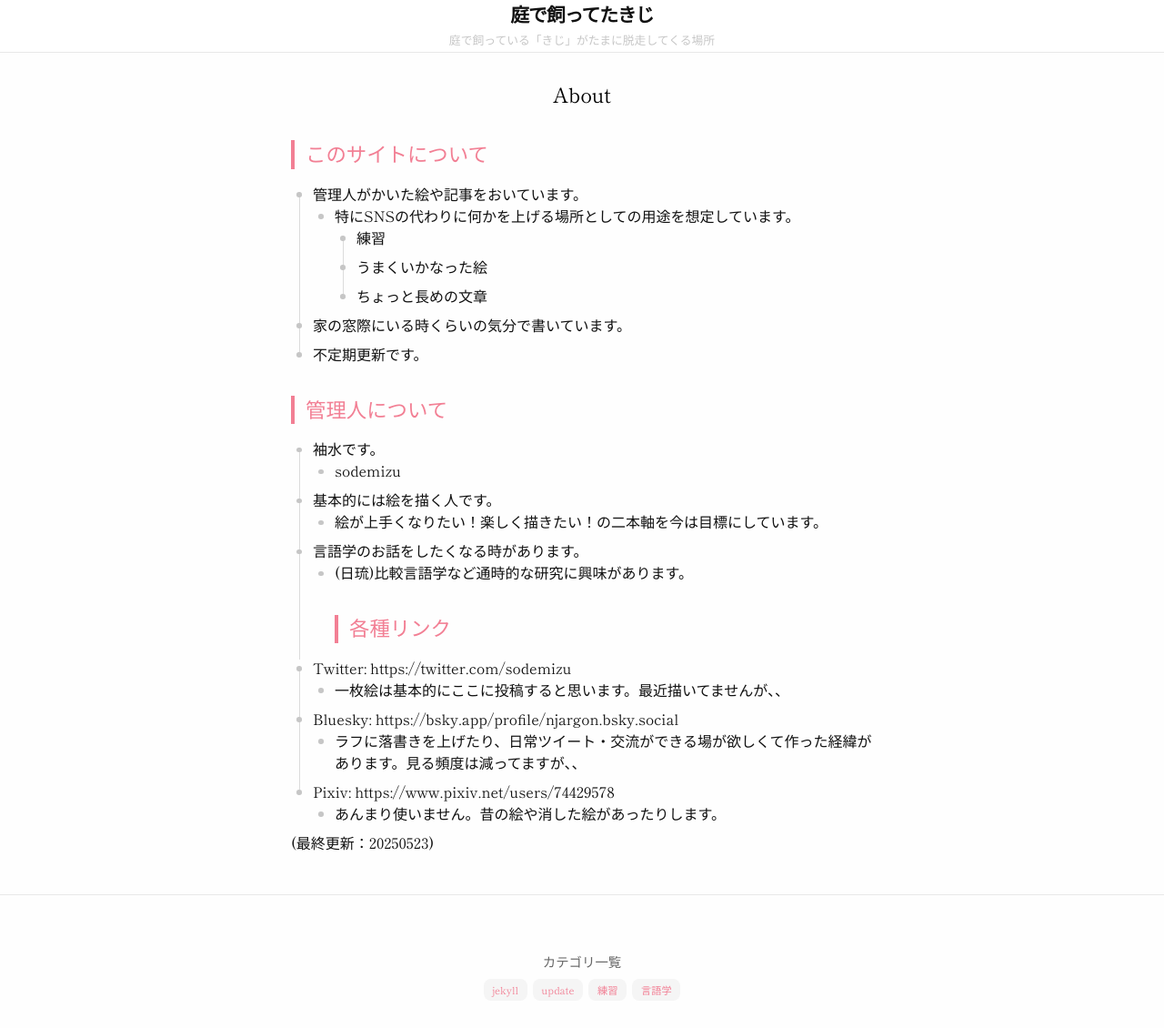
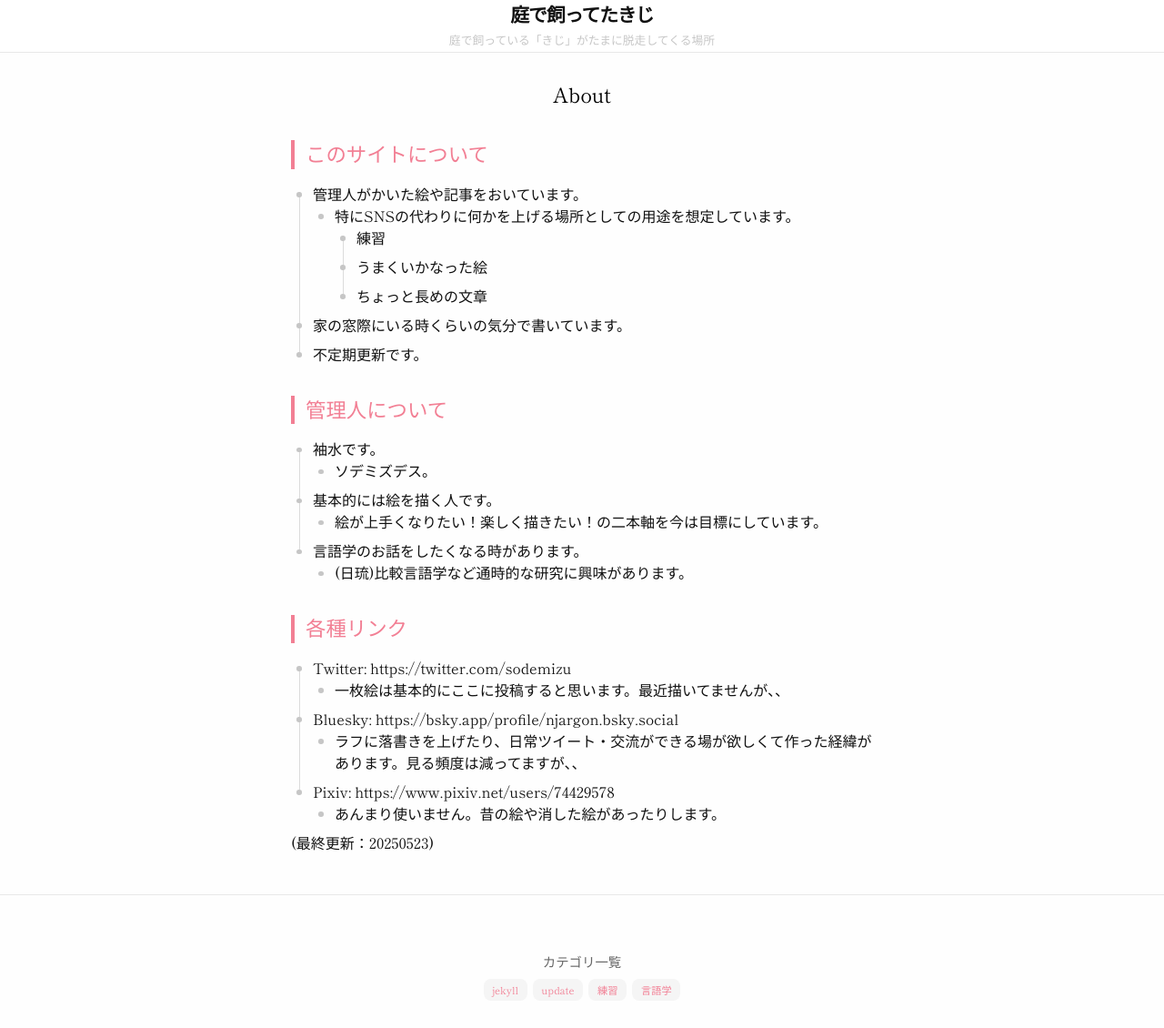
Before and after one commit to njargon/njargon.github.io, a Jekyll site: the page built from about.md, in a window 1280 px wide. Shown: the whole page at 91% size. Built offline with Jekyll 4.4.1, drawn with Linux system fonts in a browser that asks for light colours.

Commit message:
vault backup: 2025-05-23 20:44:36

```diff
--- a/about.md
+++ b/about.md
@@ -19,11 +19,12 @@ permalink: /about/
 ## 管理人について
 
 - 袖水です。
-	- sodemizu
+	- ソデミズデス。
 - 基本的には絵を描く人です。
 	- 絵が上手くなりたい！楽しく描きたい！の二本軸を今は目標にしています。
 - 言語学のお話をしたくなる時があります。
 	- (日琉)比較言語学など通時的な研究に興味があります。
+
 ## 各種リンク
 - Twitter: https://twitter.com/sodemizu
 	- 一枚絵は基本的にここに投稿すると思います。最近描いてませんが、、
```
